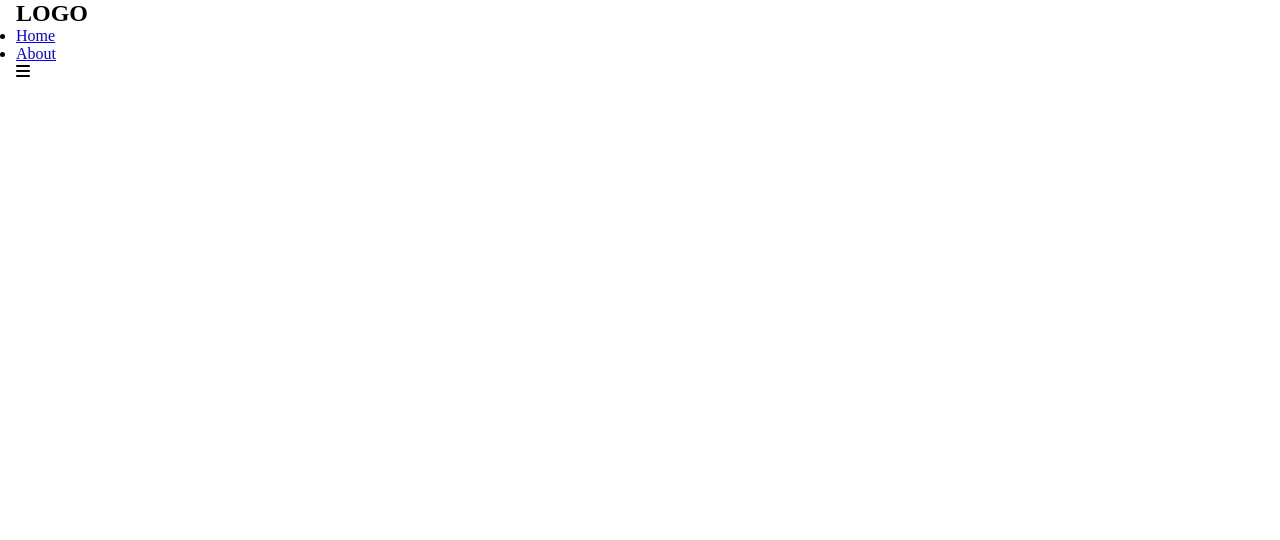
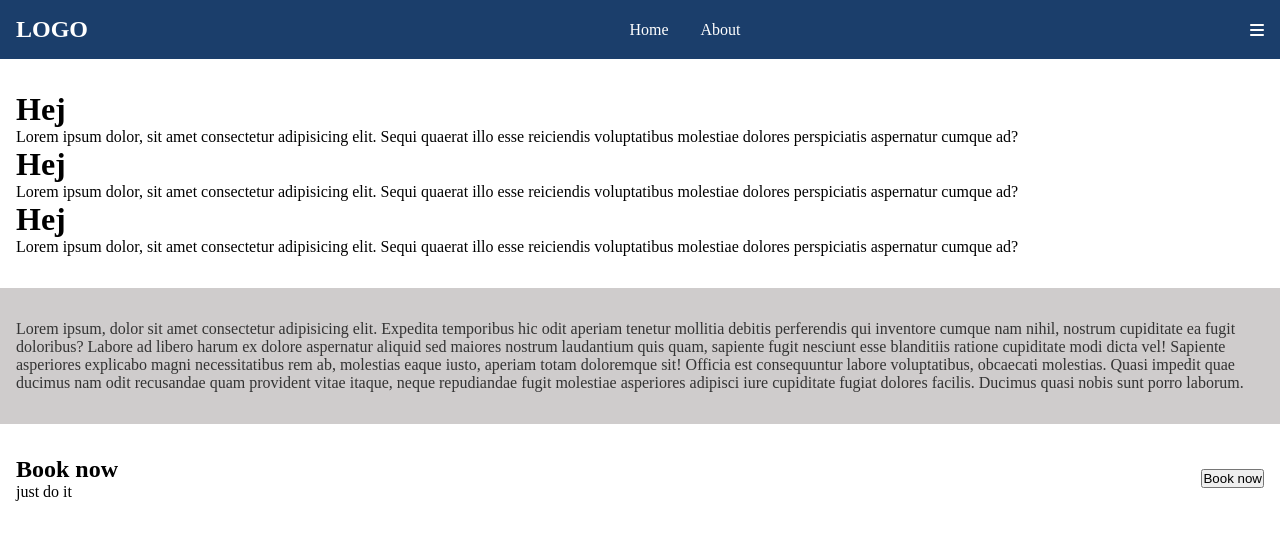
Before and after one commit to DaniaTamim22/HTML-CSS-JS, a plain HTML site: page Lektion-4/1-container-structure/index.html in a window 1280 px wide. Drawn offline with Linux system fonts and the light colour scheme.

Commit message:
container-structure

```diff
--- a/Lektion-4/1-container-structure/index.html
+++ b/Lektion-4/1-container-structure/index.html
@@ -15,17 +15,63 @@
     <nav class="navbar bg-blue">
         <div class="container d-flex justify-content-between align-item-center">
             <h1 class="navbar-brand">LOGO</h1>
-            <ul>
-                <li> <a href="#" class="nav-link">Home</a></li>
-                <li> <a href="#" class="nav-link">About</a></li>
+            <ul class="navbar-nav hide d-flex">
+                <li> <a href="#" class="nav-link bg-blue">Home</a></li>
+                <li> <a href="#" class="nav-link bg-blue">About</a></li>
             </ul>
-            <i class="fa-solid fa-bars"></i>
+            <i class="fa-solid fa-bars navbar-toggler"></i>
         </div>
 
 
 
     </nav>
 
+
+    <div class="container py-2">
+        <div>
+            <h1>Hej</h1>
+            <p>Lorem ipsum dolor, sit amet consectetur adipisicing elit. Sequi quaerat illo esse reiciendis voluptatibus
+                molestiae dolores perspiciatis aspernatur cumque ad?</p>
+        </div>
+        <div>
+            <h1>Hej</h1>
+            <p>Lorem ipsum dolor, sit amet consectetur adipisicing elit. Sequi quaerat illo esse reiciendis voluptatibus
+                molestiae dolores perspiciatis aspernatur cumque ad?</p>
+        </div>
+        <div>
+            <h1>Hej</h1>
+            <p>Lorem ipsum dolor, sit amet consectetur adipisicing elit. Sequi quaerat illo esse reiciendis voluptatibus
+                molestiae dolores perspiciatis aspernatur cumque ad?</p>
+        </div>
+    </div>
+
+
+    <section id="showcase" class="bg-grey py-2">
+        <div class="container">
+            <p>Lorem ipsum, dolor sit amet consectetur adipisicing elit. Expedita temporibus hic odit aperiam tenetur
+                mollitia debitis perferendis qui inventore cumque nam nihil, nostrum cupiditate ea fugit doloribus?
+                Labore
+                ad libero harum ex dolore aspernatur aliquid sed maiores nostrum laudantium quis quam, sapiente fugit
+                nesciunt esse blanditiis ratione cupiditate modi dicta vel! Sapiente asperiores explicabo magni
+                necessitatibus rem ab, molestias eaque iusto, aperiam totam doloremque sit! Officia est consequuntur
+                labore
+                voluptatibus, obcaecati molestias. Quasi impedit quae ducimus nam odit recusandae quam provident vitae
+                itaque, neque repudiandae fugit molestiae asperiores adipisci iure cupiditate fugiat dolores facilis.
+                Ducimus quasi nobis sunt porro laborum.</p>
+
+        </div>
+    </section>
+
+    <section id="contact" class="py-2">
+        <div class="container d-flex justify-content-between align-item-center">
+            <div class="text">
+                <h2>Book now</h2>
+                <p>just do it</p>
+            </div>
+            <button>Book now</button>
+        </div>
+    </section>
+
 </body>
 
 </html>
--- a/Lektion-4/1-container-structure/styles.css
+++ b/Lektion-4/1-container-structure/styles.css
@@ -11,4 +11,52 @@
 }
 
 .bg-blue {
+	background-color: #1b3e6b;
+	color: #fff;
 }
+
+.bg-grey {
+	background-color: rgb(207, 204, 204);
+	color: #333;
+}
+.d-flex {
+	display: flex;
+}
+
+.justify-content-between {
+	justify-content: space-between;
+}
+.align-item-center {
+	align-items: center;
+}
+
+.py-2 {
+	padding-block: 2rem;
+}
+
+.navbar {
+	padding: 1rem 0;
+}
+.navbar-nav {
+	list-style: none;
+}
+.hide {
+	display: none;
+}
+
+.navbar-brand {
+}
+
+.nav-link {
+	color: #fff;
+	text-decoration: none;
+	margin-left: 2rem;
+}
+@media (min-width: 768px) {
+	.hide {
+		display: inherit;
+	}
+	.navbar-toggler {
+		display: none;
+	}
+}
```
Also changed, not shown: Lab-3/index.html (+36 -4 lines), Lab-3/styles.css (+28 -0 lines), Lab-3/logo.jpg (added).
